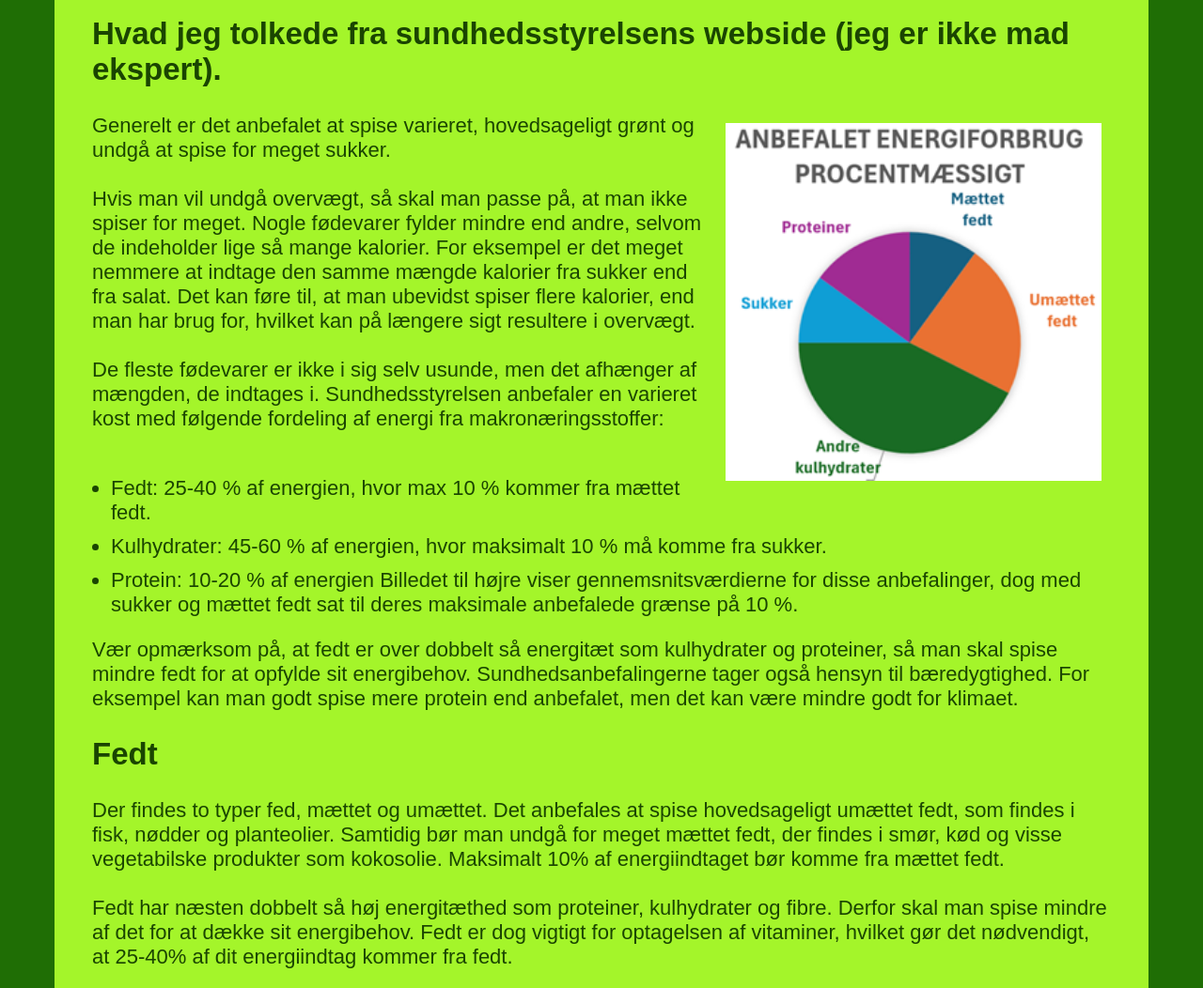
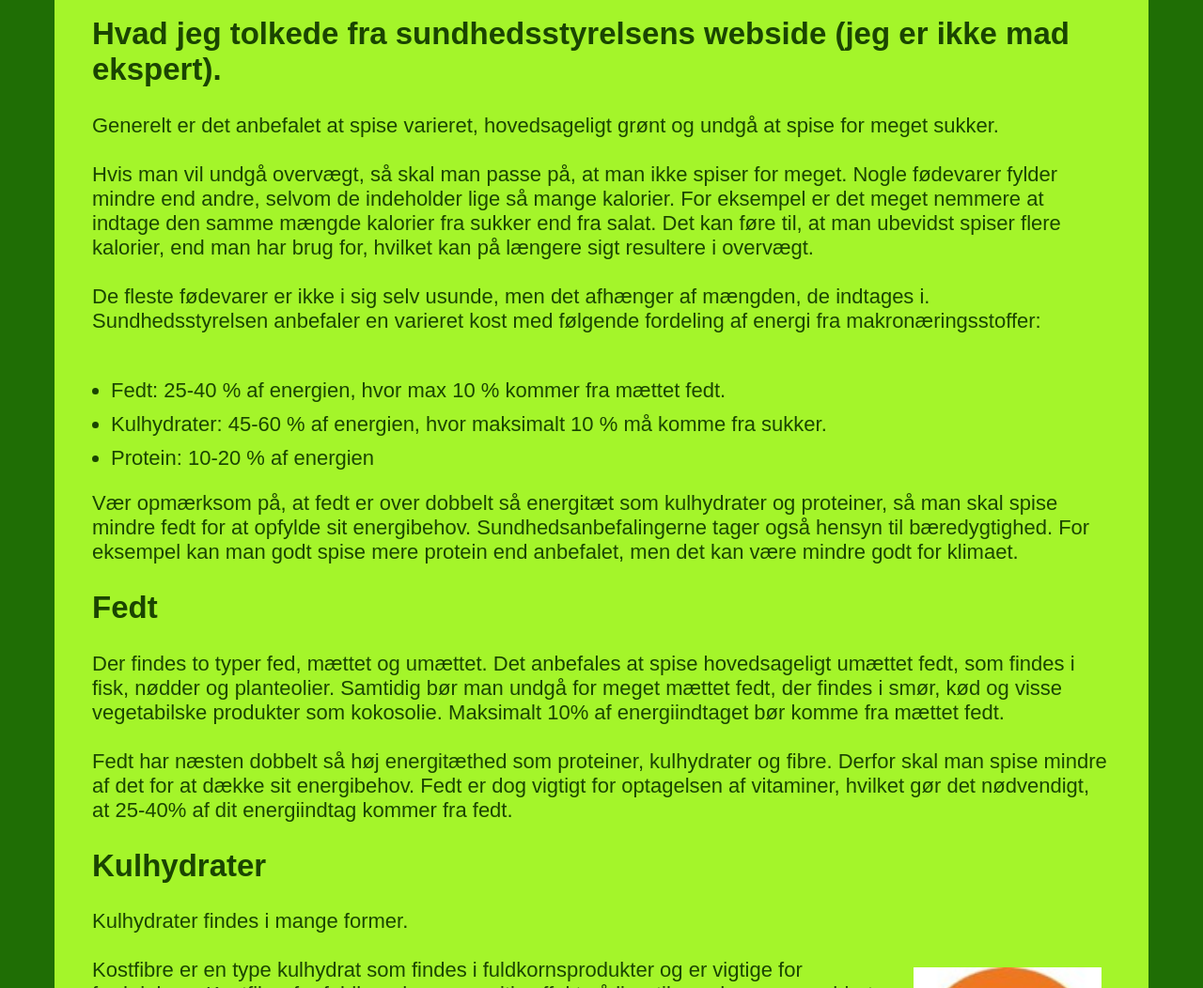
Before and after one commit to FranioHub/NewestMainHTMLproject, a website: page index.html in a window 1280 px wide. Shown: the part 920-1972 px from the top of the page at 94% size. Drawn offline with Linux system fonts and the light colour scheme.

```diff
--- a/index.html
+++ b/index.html
@@ -8,7 +8,7 @@
 </head>
 <body style="padding: 50px;background-color:#1f6e05;text-align:center">
 
-<h1 class="title" style="font-size:70px">Madkassen, gode kostråd<img src="logo.png" alt="Description of image" style="float:right;max-width:300px;width:40%"></h1>
+<h1 class="title" style="font-size:70px">Madkassen, gode kostråd</h1>
 <div class="tabContainer">
     <div class="buttonContainer">
         <button onclick="showPanel(0,'#a4f52a')">Main</button>
@@ -32,7 +32,6 @@
         <h2>Hvad jeg tolkede fra sundhedsstyrelsens webside (jeg er ikke mad ekspert).
         </h2>
         <p>
-            <img src="billed1.png" alt="Description of image" style="float:right;margin:10px;max-width:400px;width:40%">
             Generelt er det anbefalet at spise varieret, hovedsageligt grønt og undgå at spise for meget sukker. <br><br>
             Hvis man vil undgå overvægt, så skal man passe på, at man ikke spiser for meget. Nogle fødevarer fylder mindre end andre, selvom de indeholder lige så mange kalorier. For eksempel er det meget nemmere at indtage den samme mængde kalorier fra sukker end fra salat. Det kan føre til, at man ubevidst spiser flere kalorier, end man har brug for, hvilket kan på længere sigt resultere i overvægt. <br><br>
             De fleste fødevarer er ikke i sig selv usunde, men det afhænger af mængden, de indtages i. Sundhedsstyrelsen anbefaler en varieret kost med følgende fordeling af energi fra makronæringsstoffer: <br><br>
@@ -41,8 +40,7 @@
 
             <li>Kulhydrater: 45-60 % af energien, hvor maksimalt 10 % må komme fra sukker.</li>
 
-            <li>Protein: 10-20 % af energien
-            Billedet til højre viser gennemsnitsværdierne for disse anbefalinger, dog med sukker og mættet fedt sat til deres maksimale anbefalede grænse på 10 %.</li>
+            <li>Protein: 10-20 % af energien</li>
             </ul>
             Vær opmærksom på, at fedt er over dobbelt så energitæt som kulhydrater og proteiner, så man skal spise mindre fedt for at opfylde sit energibehov. Sundhedsanbefalingerne tager også hensyn til bæredygtighed. For eksempel kan man godt spise mere protein end anbefalet, men det kan være mindre godt for klimaet.
         <h2>Fedt</h2>
@@ -58,12 +56,6 @@
 
             Sukker er også et kulhydrat, men det mætter ikke meget. Det gør det nemmere at spise for mange kalorier, hvilket kan føre til overvægt. Sukker øger også risikoen for huller i tænderne. Frugt indeholder naturligt sukker, men det betyder ikke, at man skal undgå frugt. Frugt indeholder mange vigtige næringsstoffer. Derimod bør man begrænse indtaget af slik og andre produkter med tilsat sukker, da disse ofte mangler næringsstoffer. <br><br>
         </p>
-
-
-
-
-
-
     </div>
 
     <div class="tabPanel">
```
